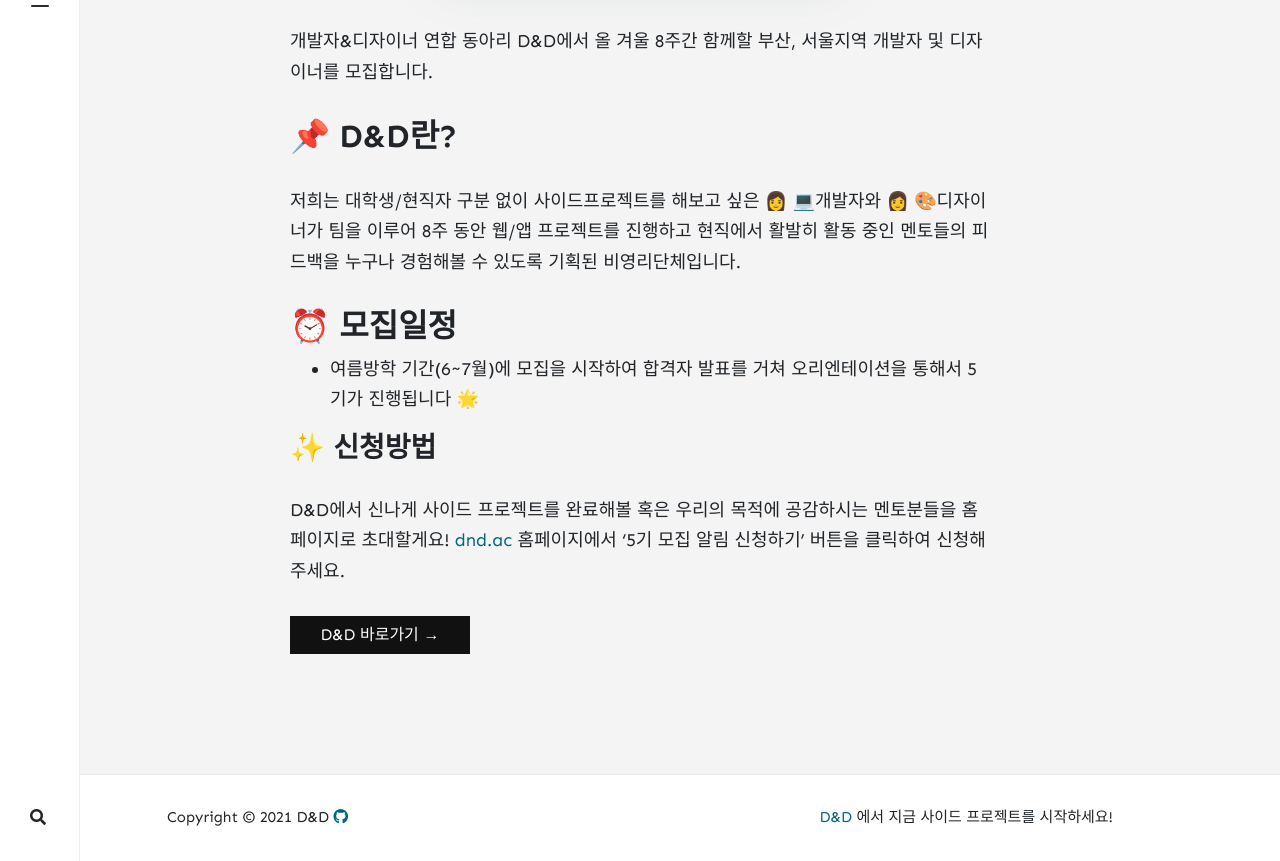
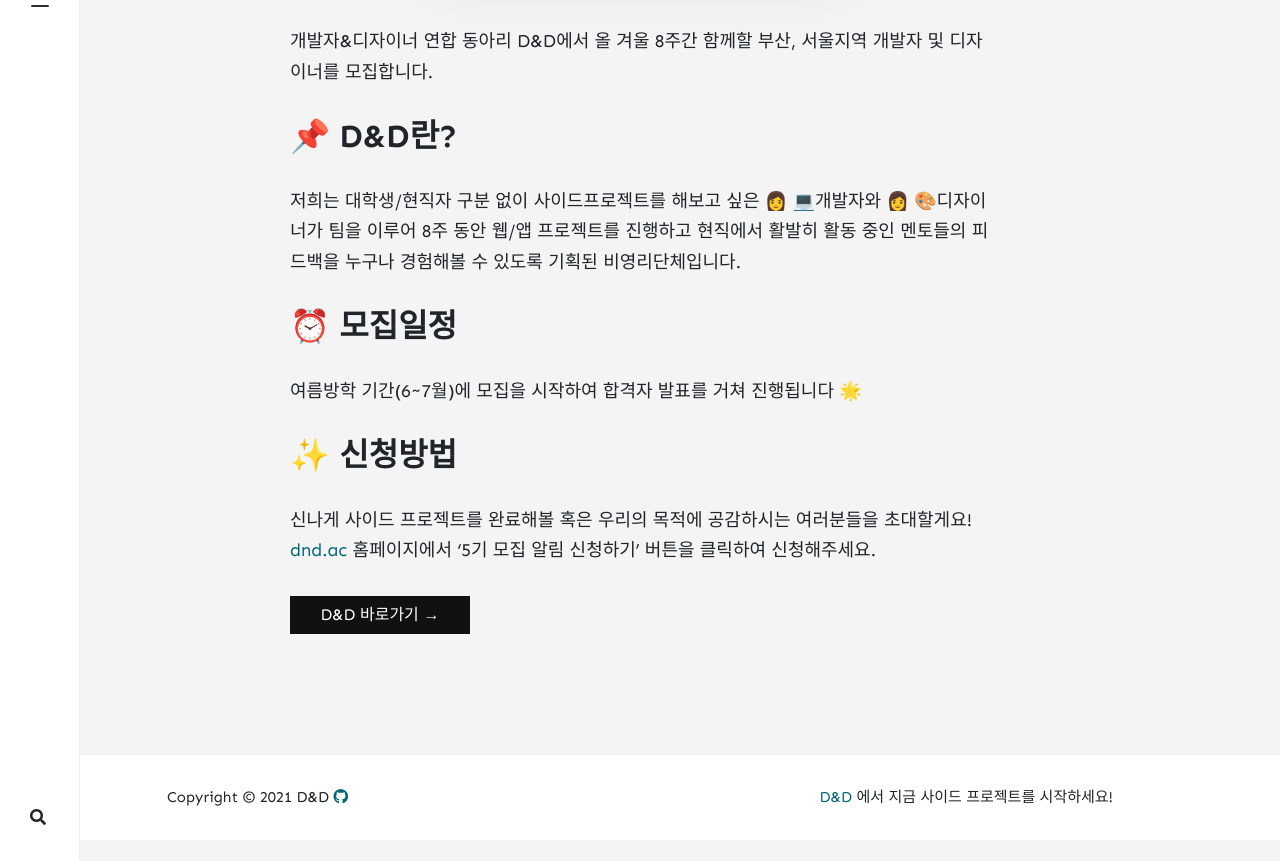
Before and after one commit to DNDACADEMY/dndacademy.github.io, a Jekyll site: the page built from _pages/about.md, in a window 1280 px wide and 900 px high, scrolled down 623 px, cut to the strip 39-900 px from the top of the window. Built offline with Jekyll 4.4.1, drawn with Linux system fonts in a browser that asks for light colours; nearby versions of some CDN libraries; comment, search, counter and statistics services are not loaded; after the commit the page ends 1502 px from its top, so only the background shows below that.

Commit message:
docs: about의 문구 수정

```diff
--- a/_pages/about.md
+++ b/_pages/about.md
@@ -15,11 +15,11 @@ imageshadow: true
 
 ## ⏰ 모집일정
 
-- 여름방학 기간(6~7월)에 모집을 시작하여 합격자 발표를 거쳐 오리엔테이션을 통해서 5기가 진행됩니다 🌟
+여름방학 기간(6~7월)에 모집을 시작하여 합격자 발표를 거쳐 진행됩니다 🌟
 
-### ✨ 신청방법
+## ✨ 신청방법
 
-D&D에서 신나게 사이드 프로젝트를 완료해볼 혹은 우리의 목적에 공감하시는 멘토분들을 홈페이지로 초대할게요!
+신나게 사이드 프로젝트를 완료해볼 혹은 우리의 목적에 공감하시는 여러분들을 초대할게요!
 [dnd.ac](https://dnd.ac) 홈페이지에서 '5기 모집 알림 신청하기' 버튼을 클릭하여 신청해주세요.
 
 <a target="_blank" href="https://dnd.ac/" class="btn btn-dark"> D&D 바로가기 &rarr;</a>
```
